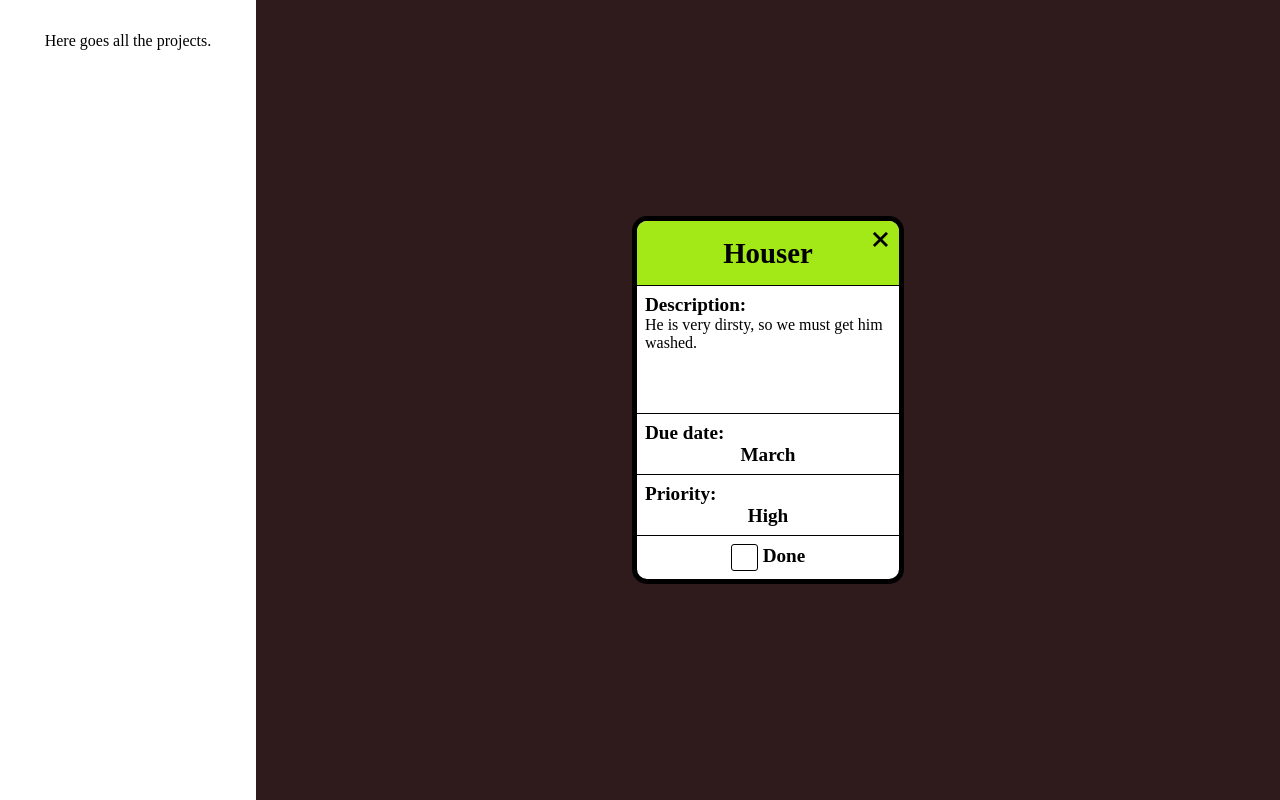
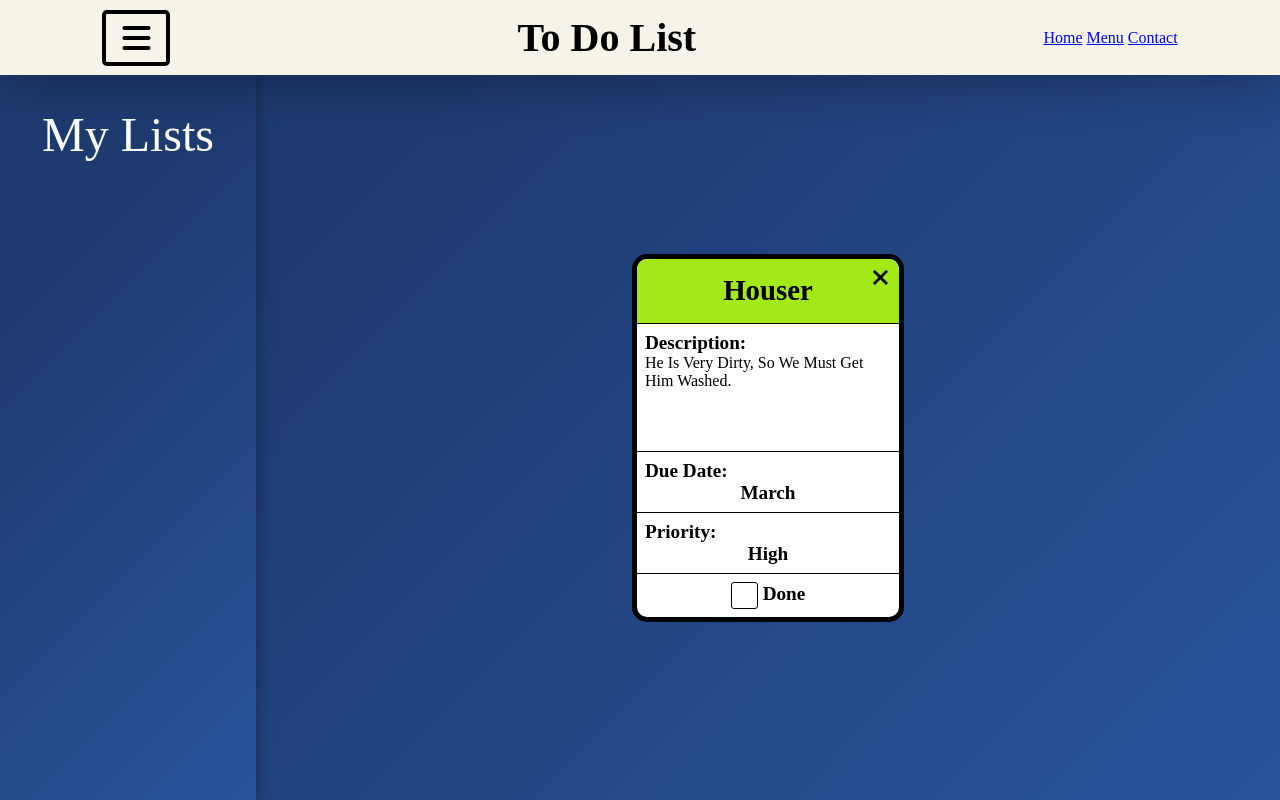
Before and after one commit to Houser97/To-do-list, a website built with webpack: page dist/index.html in a window 1280 px wide. Built offline with Linux system fonts and the light colour scheme.

Commit message:
Add header and define background colors

```diff
--- a/src/style.css
+++ b/src/style.css
@@ -1,7 +1,11 @@
+
+
 *{
     padding: 0;
     margin: 0;
     box-sizing: border-box;
+    text-transform: capitalize;
+    transition: all .2s linear;
 }
 
 html, body {
@@ -9,8 +13,46 @@
 }
 
 body{
-    background-color: rgb(47, 27, 27);
+    background-color: #29539b;
+    background-image: linear-gradient(315deg, #29539b 0%, #1e3b70 74%);
     display: flex;
+    flex-direction: column;
+}
+
+/*Header section*/
+header {
+    position: relative;
+    top: 0; left: 0; right: 0;
+    z-index: 1000;
+    display: flex;
+    align-items: center;
+    justify-content: space-between;
+    background-color: #F6F4E8;
+    padding: 0.6rem 8%;
+    box-shadow: 0 0.5rem 3rem rgba(0, 0, 0,0.3);
+}
+
+
+header .logo { /*Aplica para la letra*/
+    font-size: 2.5rem;
+    font-weight: bolder;
+    color: black;
+}
+
+header #menu-bar {
+    font-size: 2rem;
+    cursor: pointer;
+    color: black;
+    border: 0.3rem solid black;
+    border-radius: 0.3rem;
+    padding: 0.5rem 1rem;
+    display: flex;
+}
+
+/*Body*/
+.body{
+    display: flex;
+    height: 100%;
 }
 
 .card-section{
@@ -127,10 +169,14 @@
 
 .nav-bar{
     width: 20%;
-    background-color: white;
+    background-color: #29539b;
+    background-image: linear-gradient(315deg, #29539b 0%, #1e3b70 74%);
     height: 100%;
     padding: 2rem;
     text-align: center;
+    color: white;
+    font-size: 3rem;
+    box-shadow: rgba(0, 0, 0, 0.35) 0px 5px 15px;
 }
 
 .title-section{
```
Also changed, not shown: dist/index.html, dist/main.js.
